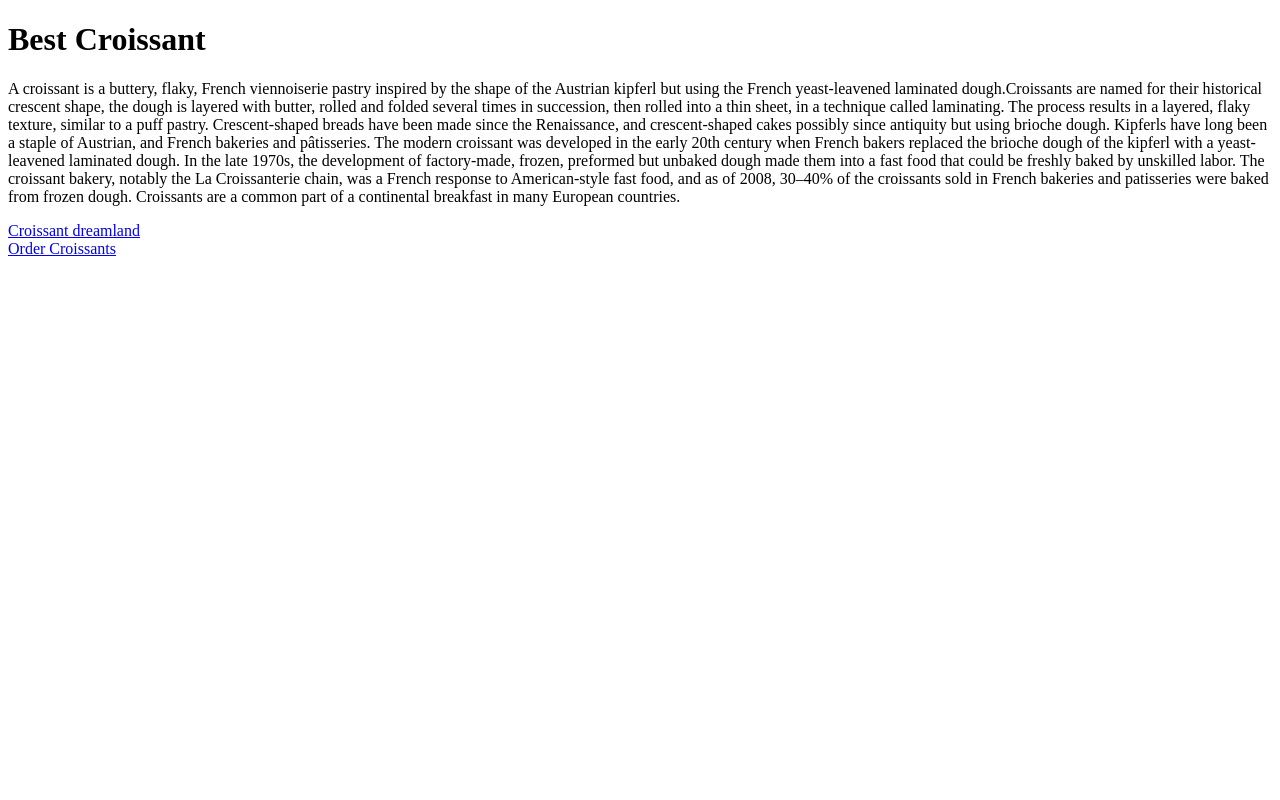
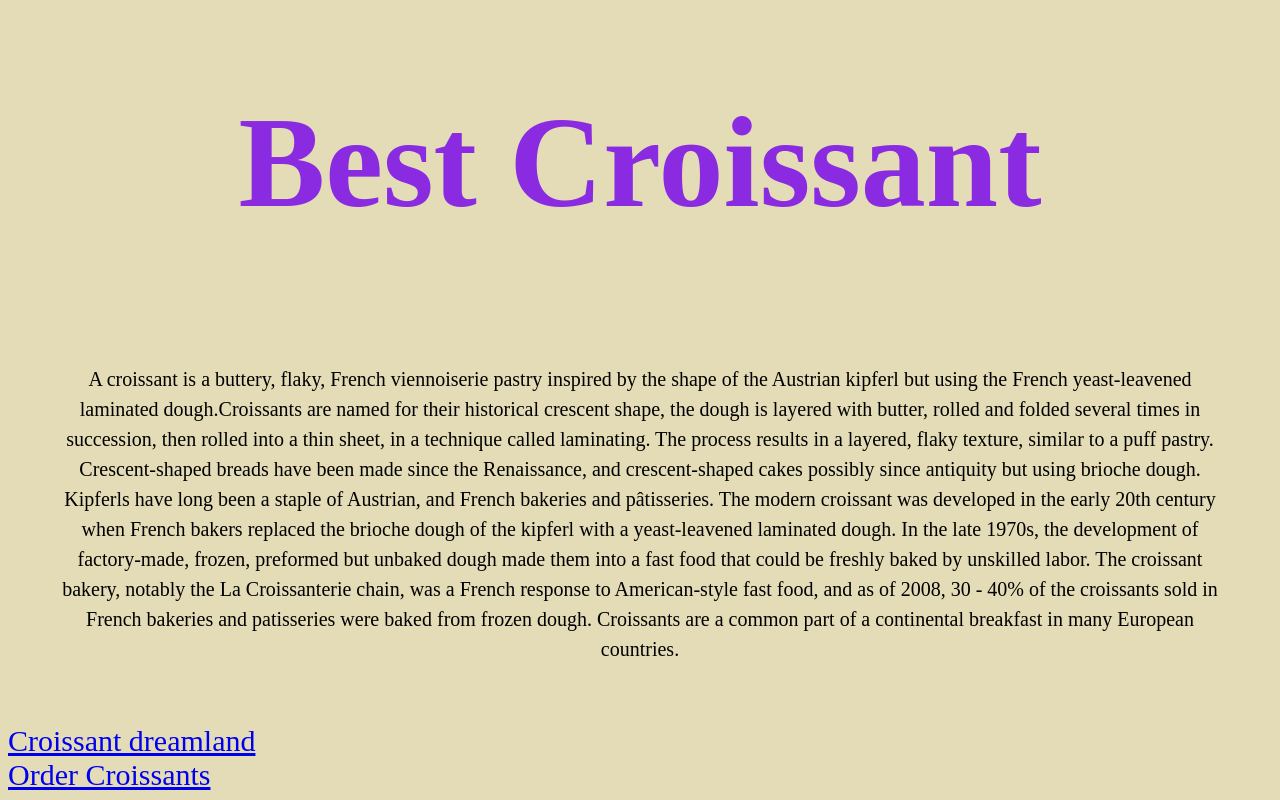
Before and after one commit to NikiWolf93/croissant, a plain HTML site: page index.html in a window 1280 px wide. Drawn offline with Linux system fonts and the light colour scheme.

Commit message:
pages linked and css added

```diff
--- /dev/null
+++ b/css/style.css
@@ -0,0 +1,26 @@
+h1 {
+  text-align: center;
+  font-size: 130px;
+  color: blueviolet;
+}
+
+h2 {
+  text-align: center;
+  font-size: 50px;
+}
+
+body {
+  background: #e3dcb7;
+}
+
+p {
+  display: block;
+  text-align: center;
+  padding: 40px;
+  font-size: 20px;
+  line-height: 30px;
+}
+
+a {
+  font-size: 30px;
+}
--- a/index.html
+++ b/index.html
@@ -4,6 +4,7 @@
     <meta charset="UTF-8" />
     <meta http-equiv="X-UA-Compatible" content="IE=edge" />
     <meta name="viewport" content="width=device-width, initial-scale=1.0" />
+    <link rel="stylesheet" href="/css/style.css" />
     <title>Croissant homepage</title>
   </head>
   <body>
@@ -25,9 +26,10 @@
       factory-made, frozen, preformed but unbaked dough made them into a fast
       food that could be freshly baked by unskilled labor. The croissant bakery,
       notably the La Croissanterie chain, was a French response to
-      American-style fast food, and as of 2008, 30–40% of the croissants sold in
-      French bakeries and patisseries were baked from frozen dough. Croissants
-      are a common part of a continental breakfast in many European countries.
+      American-style fast food, and as of 2008, 30 - 40% of the croissants sold
+      in French bakeries and patisseries were baked from frozen dough.
+      Croissants are a common part of a continental breakfast in many European
+      countries.
     </p>
     <a href="/photo.html">Croissant dreamland</a>
     <br />
```
Also changed, not shown: contact.html (+2 -1 lines), photo.html (+4 -0 lines).
